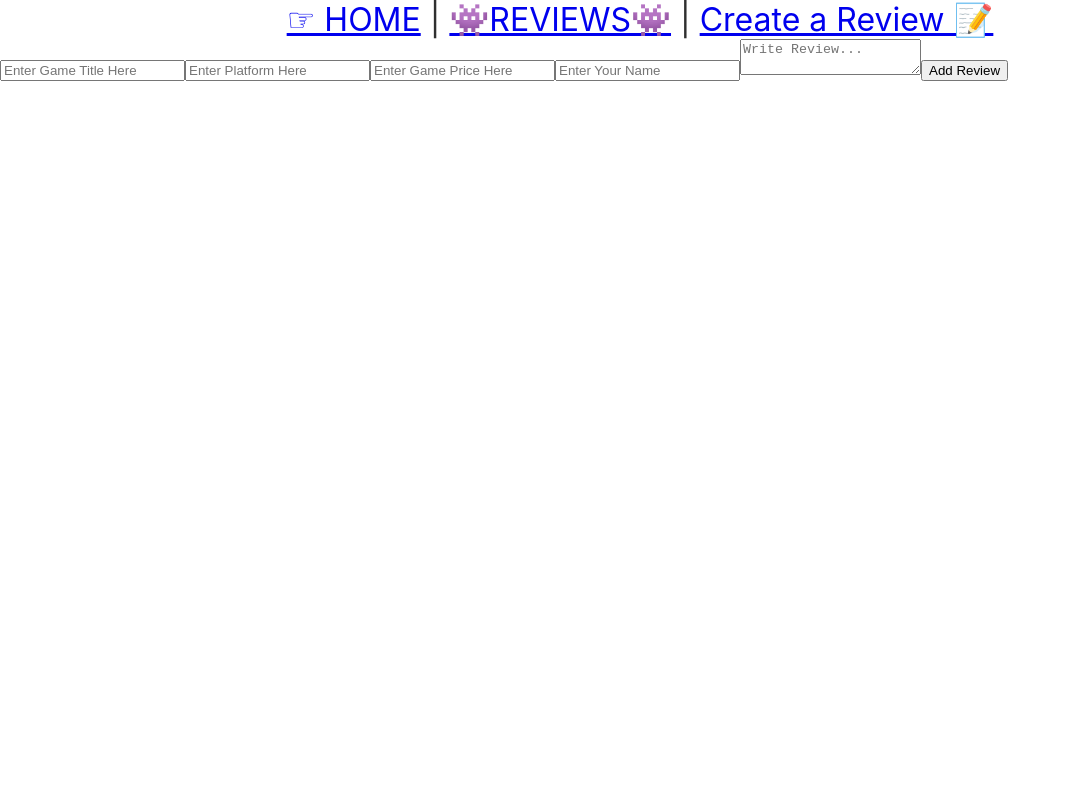
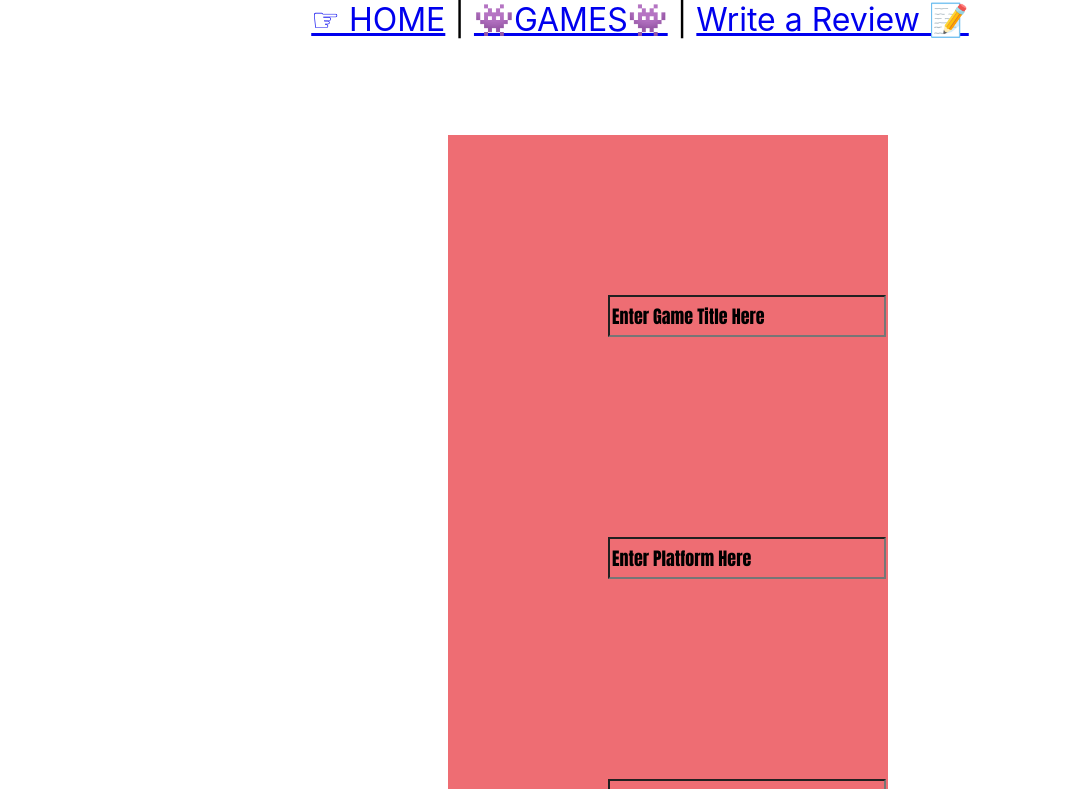
Before and after one commit to cbenitez99/phase-3-sinatra-react-project-client, a React (Create React App) app: page /reviews/new in a window 1280 px wide. Shown: the top 789 px of the page, without its empty margins (0-1071 px from the left). Built offline with nearby package versions, Linux system fonts and the light colour scheme; no server answers; the HTML template or start-up script is replaced by a standard one.

Commit message:
Working client.

```diff
--- a/src/App.css
+++ b/src/App.css
@@ -1,40 +1,5 @@
-.App {
+ .App {
   text-align: center;
-}
-
-.App-logo {
-  height: 40vmin;
-  pointer-events: none;
-}
-
-@media (prefers-reduced-motion: no-preference) {
-  .App-logo {
-    animation: App-logo-spin infinite 20s linear;
-  }
-}
-
-.App-header {
-  background-color: #282c34;
-  min-height: 100vh;
-  display: flex;
-  flex-direction: column;
-  align-items: center;
-  justify-content: center;
-  font-size: calc(10px + 2vmin);
-  color: white;
-}
-
-.App-link {
-  color: #61dafb;
-}
-
-@keyframes App-logo-spin {
-  from {
-    transform: rotate(0deg);
-  }
-  to {
-    transform: rotate(360deg);
-  }
 }
 
 .home-page {
@@ -43,13 +8,57 @@
  .nav-bar {
    text-align: center;
    font-size: xx-large;
-   color: rgba(0, 0, 0, 0.815);
+   color: black;
  }
 
- .reviews-container {
-   text-align: center;
- }
+.reviews-container {
+  background-color: #EE6D73;
+  margin-top: -42px;
+}
 
- .games-container {
-   text-align: center;
- }
+#review-card {
+  text-align: center;
+  border: solid 10px black;
+  margin: 45px;
+  padding: 10px;
+  background-color: aliceblue;
+}
+#button-rev-card{
+  text-align: center;
+}
+
+textarea {
+  resize: vertical;
+  font-family: impact, fantasy;
+  font-size: large;
+}
+
+input{
+   margin-top: 25px;
+   height: 2em;
+   width: 15em;
+  margin: 100px;
+  background-color: #EE6D73;
+  color: white;
+  font-family: impact, fantasy;
+  font-size: large;
+}
+
+
+form {
+  padding: 60px;
+  background-color: #EE6D73;
+  margin-top: 6em;
+  width: 20em;
+  position: relative;
+  left: 50%;
+  margin-left: -12em;
+}
+
+::placeholder {
+  color: black;
+}
+
+#review-list-title {
+ padding-left: 9.57em;
+}
--- a/src/App.js
+++ b/src/App.js
@@ -43,7 +43,6 @@ function App() {
           <Route exact path="/"> <Home/> </Route>
           <Route exact path="/reviews"> <ReviewsContainer reviews={reviews} handleDelete={handleDelete}/> </Route>
           <Route exact path="/reviews/new"> <ReviewForm handlePost={handlePost}/></Route>
-          {/* <Route exact path="/reviews/:id"> <ReviewExtraInfo/> </Route> */}
         </Switch>
       </Router>
     </div>
--- a/src/components/Navbar.js
+++ b/src/components/Navbar.js
@@ -4,7 +4,7 @@ import {NavLink} from "react-router-dom"
 function Navbar() {
     return (
         <nav className="nav-bar">
-            <NavLink to="/"> ☞ HOME</NavLink> | <NavLink to="/reviews">👾REVIEWS👾</NavLink> | <NavLink to="/reviews/new">Create a Review 📝</NavLink>
+            <NavLink to="/"> ☞ HOME</NavLink> | <NavLink to="/reviews">👾GAMES👾</NavLink> | <NavLink to="/reviews/new">Write a Review 📝</NavLink>
         </nav>
     )
 }
--- a/src/components/ReviewCard.js
+++ b/src/components/ReviewCard.js
@@ -2,19 +2,17 @@ import React from "react";
 
 function ReviewCard({review, platform, price, title, content, user_name, handleDelete}) {
     return (
-        <div>
-            <hr/>
-            <h5>Name: <strong>{user_name}</strong></h5>
-            Game: {title}
-            <br/>
-            Price: $ {price}
-            <br/>
-            Platform: {platform}
-            <br></br>
-            Review: <p>{content}</p>
-            <button onClick={(e) => handleDelete(review.id)}>Remove Review</button>
-            <hr/>
+    <div>
+        <div id="review-card">
+            <span className="card-title">Game: <strong>{title}</strong> </span>
+            <p>Price: <strong>${price}</strong></p>
+            <p>Platform: <strong>{platform}</strong></p>
+            <p>Review: <em>"{content}"<br/></em>- {user_name}</p>
         </div>
+        <div className="card-action" id="button-rev-card">
+            <button className="waves-effect waves-light btn-large" onClick={(e) => handleDelete(review.id)}>Remove Review</button>
+        </div>
+    </div>
     )
 }
 
--- a/src/components/ReviewForm.js
+++ b/src/components/ReviewForm.js
@@ -30,7 +30,7 @@ function ReviewForm({handlePost}){
             <input id="price" type="number" step="0.1" min="0" placeholder="Enter Game Price Here" onChange={handleChange} value={formData.price}/>
             <input id="user_name" type="text" placeholder="Enter Your Name" onChange={handleChange} value={formData.user_name}/>
             <textarea id="content" type="text" placeholder="Write Review..." onChange={handleChange} value={formData.content}/>
-            <button id="button" type="submit">Add Review</button>
+            <button className="btn waves-effect waves-light" type="submit">Submit Review </button>
         </form>
     )
 };
--- a/src/components/ReviewsContainer.js
+++ b/src/components/ReviewsContainer.js
@@ -3,8 +3,8 @@ import ReviewCard from "./ReviewCard"
 
 function ReviewsContainer({ reviews, handleDelete}) {
     return (
-        <div>
-            <h1>Reviews</h1>
+        <div className="reviews-container">
+            <h1 id="review-list-title">GAMES</h1>
             {reviews.map(review =>
             <ReviewCard key={review.id}
             review={review}
```
